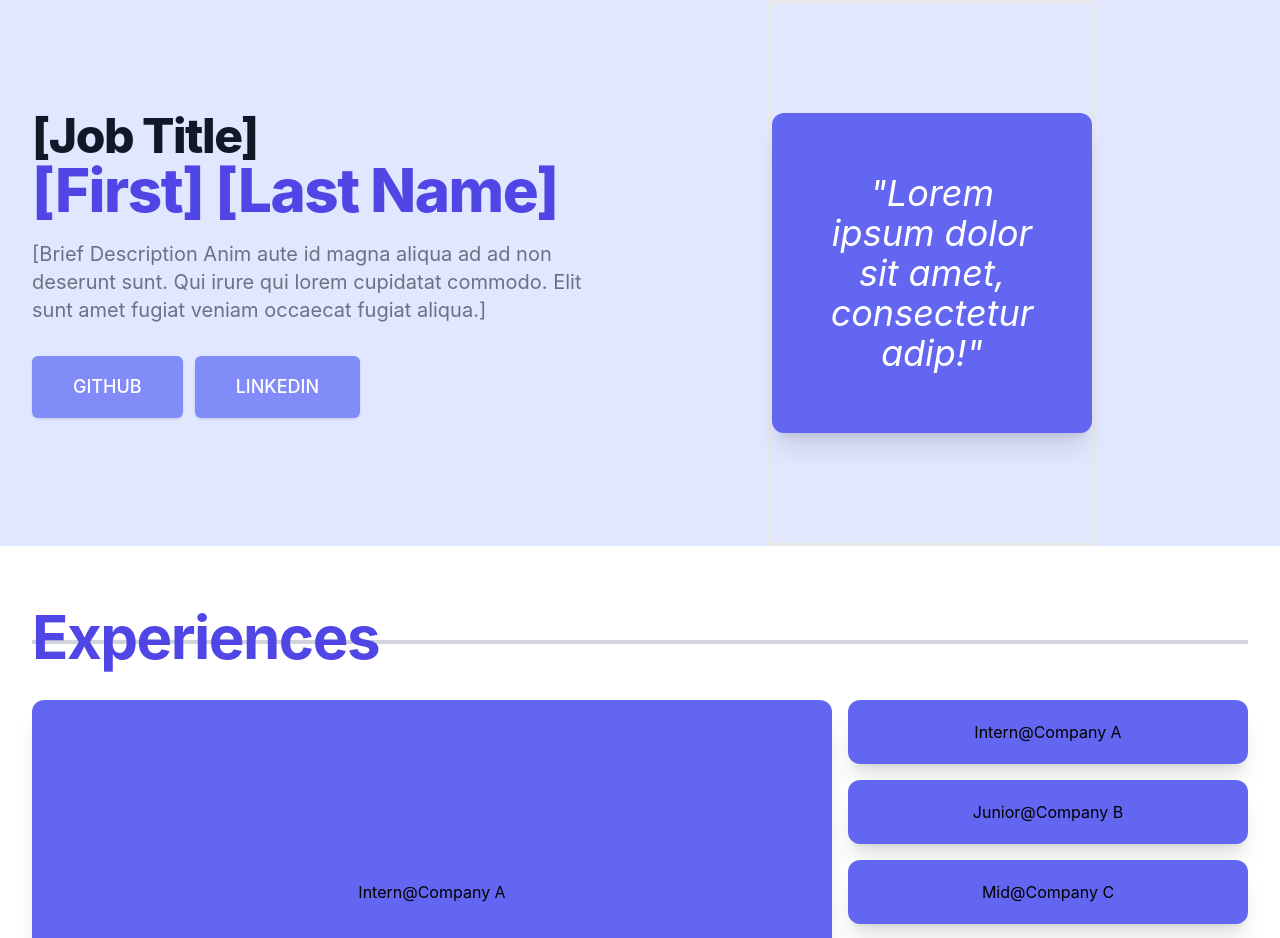
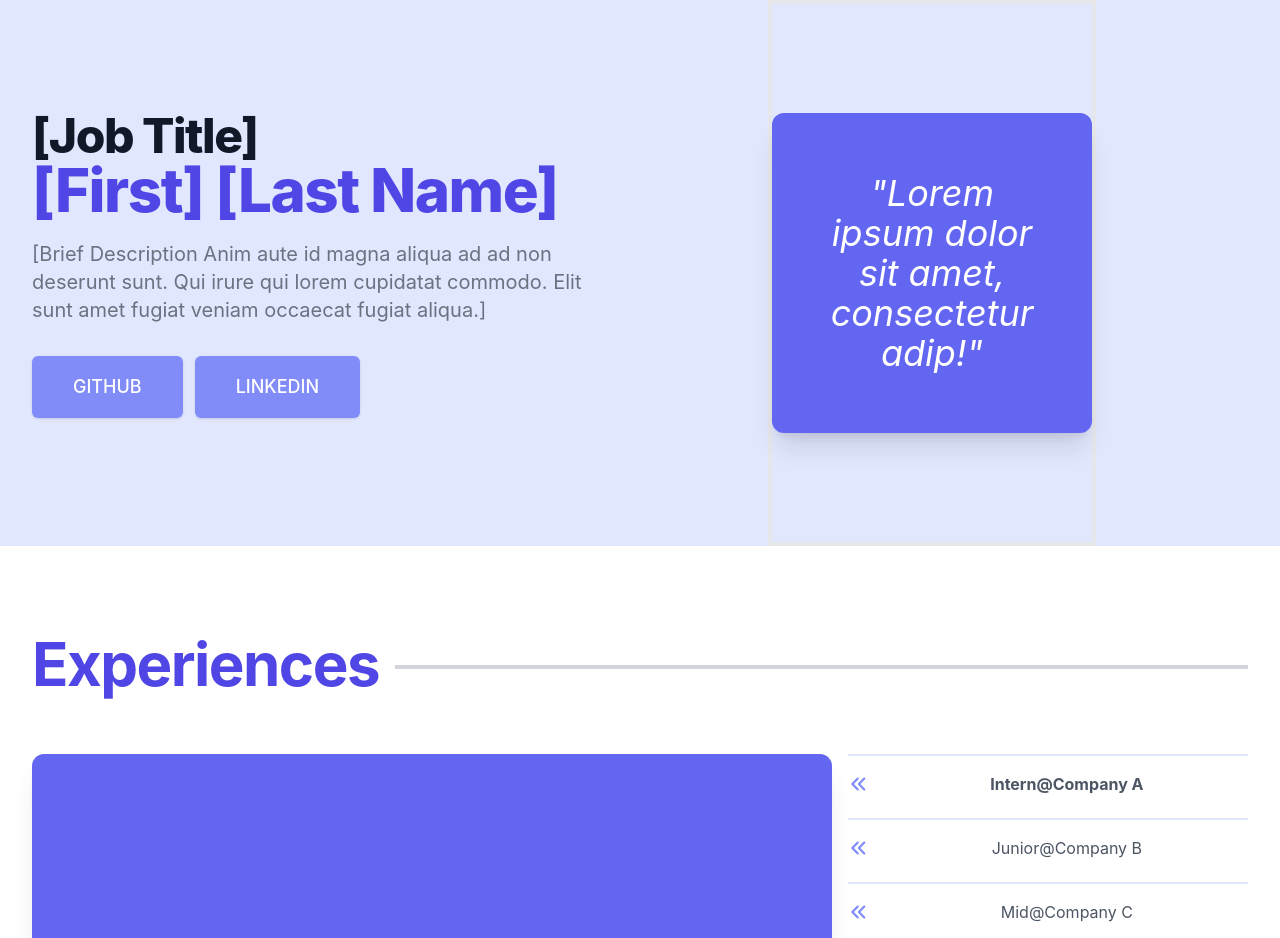
Before and after one commit to khaifahmi99/Serverless-Portfolio, a React (Create React App) app: page / in a window 1280 px wide. Shown: the top 938 px of the page. Built offline with nearby package versions, Linux system fonts and the light colour scheme.

Commit message:
fix line in Title

```diff
--- a/package.json
+++ b/package.json
@@ -3,6 +3,7 @@
   "version": "0.1.0",
   "private": true,
   "dependencies": {
+    "@heroicons/react": "^1.0.5",
     "@testing-library/jest-dom": "^5.16.1",
     "@testing-library/react": "^12.1.2",
     "@testing-library/user-event": "^13.5.0",
--- a/src/components/Title/Title.tsx
+++ b/src/components/Title/Title.tsx
@@ -2,26 +2,20 @@ import { FC } from "react";
 
 export interface TitleProps {
     text: string;
-    twOptions?: {
-        backgroundColor?: string;
-    }
 }
 
 const Title: FC<TitleProps> = ({
     text,
-    twOptions = { backgroundColor: 'white' },
 }) => (
-    <div className='pb-14 pt-14'>
+    <div className='pb-14 pt-14 flex flex-row'>
         <h1
-            className={`text-indigo-600 text-6xl tracking-tight font-bold md:border-b-4 border-gray-300 border-0`}
-            style={{ lineHeight: '0.1em' }}
+            className={`text-indigo-600 text-6xl tracking-tight font-bold pr-4 pb-1`}
         >
-            <span
-                className={`bg-${twOptions.backgroundColor} pr-4`}
-            >
-                {text}
-            </span>
+            {text}
         </h1>
+        <h1
+            className='w-full h-[2.2em] border-b-4 border-gray-300'
+        ></h1>
     </div>
 )
 
--- a/src/views/Experience/Experience.tsx
+++ b/src/views/Experience/Experience.tsx
@@ -1,4 +1,6 @@
 import React from "react";
+import { ChevronDoubleLeftIcon } from '@heroicons/react/solid'
+
 import Card from "../../components/Card";
 import Title from "../../components/Title";
 
@@ -6,18 +8,21 @@ const Experience = (): JSX.Element => {
     // TODO: Get from JSON
     const EXPERIENCES = [
         {
+            id: '1',
             role: 'Intern',
             company: 'Company A',
             technologies: ['HTML', 'CSS'],
             duration: [2018, 2019],
         },
         {
+            id: '2',
             role: 'Junior',
             company: 'Company B',
             technologies: ['Linux', 'Python'],
             duration: [2019, 2021],
         },
         {
+            id: '3',
             role: 'Mid',
             company: 'Company C',
             technologies: ['TailwindCSS', 'AWS'],
@@ -28,19 +33,22 @@ const Experience = (): JSX.Element => {
     // TODO: must check before accessing index 0
     const [activeExperience, setActiveExperience] = React.useState(EXPERIENCES[0]);
 
-    const latestExperience = EXPERIENCES.length > 4 ? EXPERIENCES.slice(0, 3) : EXPERIENCES;
-
     return (
         <div className='max-w-7xl mx-auto sm:px-6 lg:px-8 py-8'>
             <Title text='Experiences' />
             <div className='flex flex-row space-x-4 w-full h-96'>
-                <div className='w-full'>
+                <div className='w-full hidden lg:flex'>
                     <Card>{activeExperience.role}@{activeExperience.company}</Card>
                 </div>
-                <div className='flex flex-col space-y-4 w-1/2 overflow:auto'>
-                    {latestExperience.map((exp, idx) => (
-                        <div id={`exp-${idx}`} className='h-16' onClick={() => setActiveExperience(exp)}>
-                            <Card>{exp.role}@{exp.company}</Card>
+                <div className='hidden lg:block w-1/2 overflow-y-auto border-t-2 border-indigo-100'>
+                    {EXPERIENCES.map((exp, idx) => (
+                        <div
+                            id={`exp-${idx}`}
+                            className='flex flex-row h-16 py-4 border-b-2 border-indigo-100'
+                            onClick={() => setActiveExperience(exp)}
+                        >
+                            <ChevronDoubleLeftIcon className={`h-6 w-6 mr-4 text-indigo-400`}/>
+                            <p className={`text-center text-gray-600 ${exp.id === activeExperience.id ? 'font-bold' : ''} w-full`}>{exp.role}@{exp.company}</p>
                         </div>
                     ))}
                 </div>
```
Also changed, not shown: 1 other file (tests, documents, lock files or other folders).
